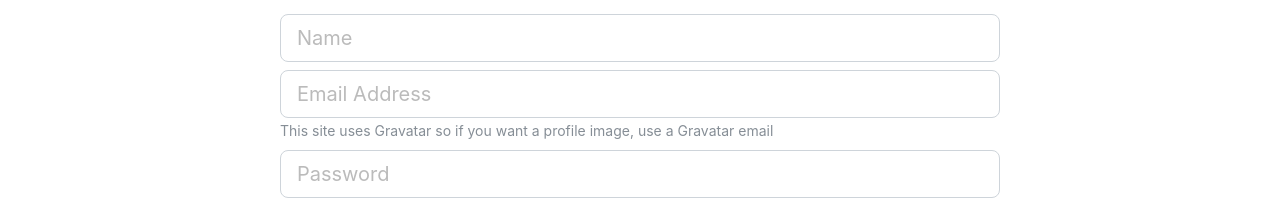
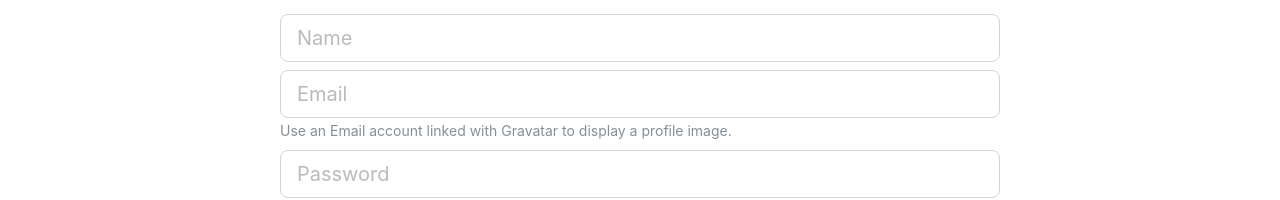
Before and after one commit to osakoh/Social-network-for-developers, a React (Create React App) app in the folder client/: page /register in a window 1280 px wide. Shown: the part 195-395 px from the top of the page. Built offline with nearby package versions, Linux system fonts and the light colour scheme; a web font is replaced by a local one.

Commit message:
replaced registration input fields with TextField component

```diff
--- a/client/src/components/layout/authenticate/Register.js
+++ b/client/src/components/layout/authenticate/Register.js
@@ -4,6 +4,7 @@ import { withRouter } from "react-router-dom";
 import classnames from "classnames";
 import { connect } from "react-redux"; // to connect redux with this component
 import { registerUser } from "../../../actions/authActions";
+import TextField from "../../common/TextField";
 
 class Register extends Component {
   constructor() {
@@ -76,83 +77,58 @@ class Register extends Component {
             <div className="col-md-8 m-auto">
               <h1 className="display-4 text-center">Sign Up</h1>
               <p className="lead text-center">Ready to Join DevNet!</p>
+
+              {/* form start */}
               <form onSubmit={this.onSubmit} noValidate>
-                <div className="form-group mb-2">
                 {/* name input field */}
-                  <input
+                <TextField
+                  name="name"
+                  placeholder="Name"
+                  value={this.state.name}
+                  error={errors.name}
                   type="text"
-                    className={classnames("form-control form-control-lg", {
-                      "is-invalid": errors.name,
-                      "is-valid": !errors.name && this.state.pressed,
-                    })}
-                    placeholder="Name"
-                    name="name"
-                    value={this.state.name}
                   onChange={this.onChange}
+                  isPressed={this.state.pressed}
                 />
-                  {errors.name && (
-                    <div className="invalid-feedback">{errors.name}</div>
-                  )}
                 {/* name input field */}
-                </div>
-                <div className="form-group mb-2">
+
                 {/* email input field */}
-                  <input
+                <TextField
+                  name="email"
+                  placeholder="Email"
+                  value={this.state.email}
+                  error={errors.email}
                   type="email"
-                    className={classnames("form-control form-control-lg", {
-                      "is-invalid": errors.email,
-                      "is-valid": !errors.email && this.state.pressed,
-                    })}
-                    placeholder="Email Address"
-                    name="email"
-                    value={this.state.email}
                   onChange={this.onChange}
+                  isPressed={this.state.pressed}
+                  info="Use an Email account linked with Gravatar to display a profile image."
                 />
-                  {errors.email && (
-                    <div className="invalid-feedback">{errors.email}</div>
-                  )}
                 {/* email input field */}
-                  <small className="form-text text-muted">
-                    This site uses Gravatar so if you want a profile image, use
-                    a Gravatar email
-                  </small>
-                </div>
-                <div className="form-group mb-2">
+
                 {/* password input field */}
-                  <input
+                <TextField
+                  name="password"
+                  placeholder="Password"
+                  value={this.state.password}
+                  error={errors.password}
                   type="password"
-                    className={classnames("form-control form-control-lg", {
-                      "is-invalid": errors.password,
-                      "is-valid": !errors.password && this.state.pressed,
-                    })}
-                    placeholder="Password"
-                    name="password"
-                    value={this.state.password}
                   onChange={this.onChange}
+                  isPressed={this.state.pressed}
                 />
-                  {errors.password && (
-                    <div className="invalid-feedback">{errors.password}</div>
-                  )}
                 {/* password input field */}
-                </div>
-                <div className="form-group mb-2">
+
                 {/* password2 input field */}
-                  <input
+                <TextField
+                  name="password2"
+                  placeholder="Confirm Password"
+                  value={this.state.password2}
+                  error={errors.password2}
                   type="password"
-                    className={classnames("form-control form-control-lg", {
-                      "is-invalid": errors.password2,
-                      "is-valid": !errors.password2 && this.state.pressed,
-                    })}
-                    placeholder="Confirm Password"
-                    name="password2"
-                    value={this.state.password2}
                   onChange={this.onChange}
+                  isPressed={this.state.pressed}
                 />
-                  {errors.password2 && (
-                    <div className="invalid-feedback">{errors.password2}</div>
-                  )}
                 {/* password2 input field */}
-                </div>
+
                 {/* submit input: type submit */}
                 <div className="d-grid">
                   <input
@@ -161,10 +137,10 @@ class Register extends Component {
                     className="btn btn-dark btn-block  mt-2 "
                     value="Sign up"
                   />
-
+                </div>
                 {/* submit input: type submit */}
-                </div>
               </form>
+              {/* form end */}
             </div>
           </div>
         </div>
```
Lines whose indentation alone changed are shown as unchanged.
